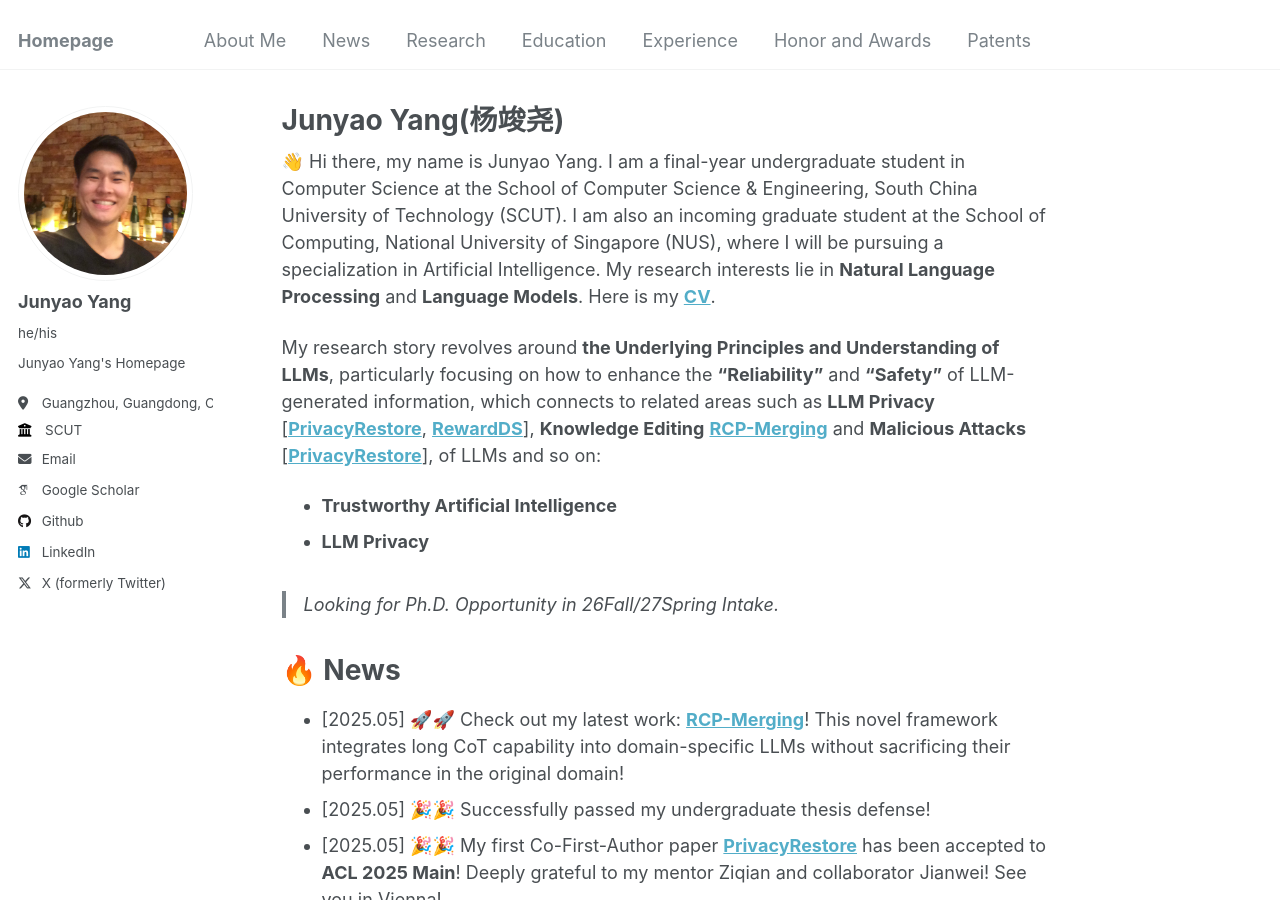
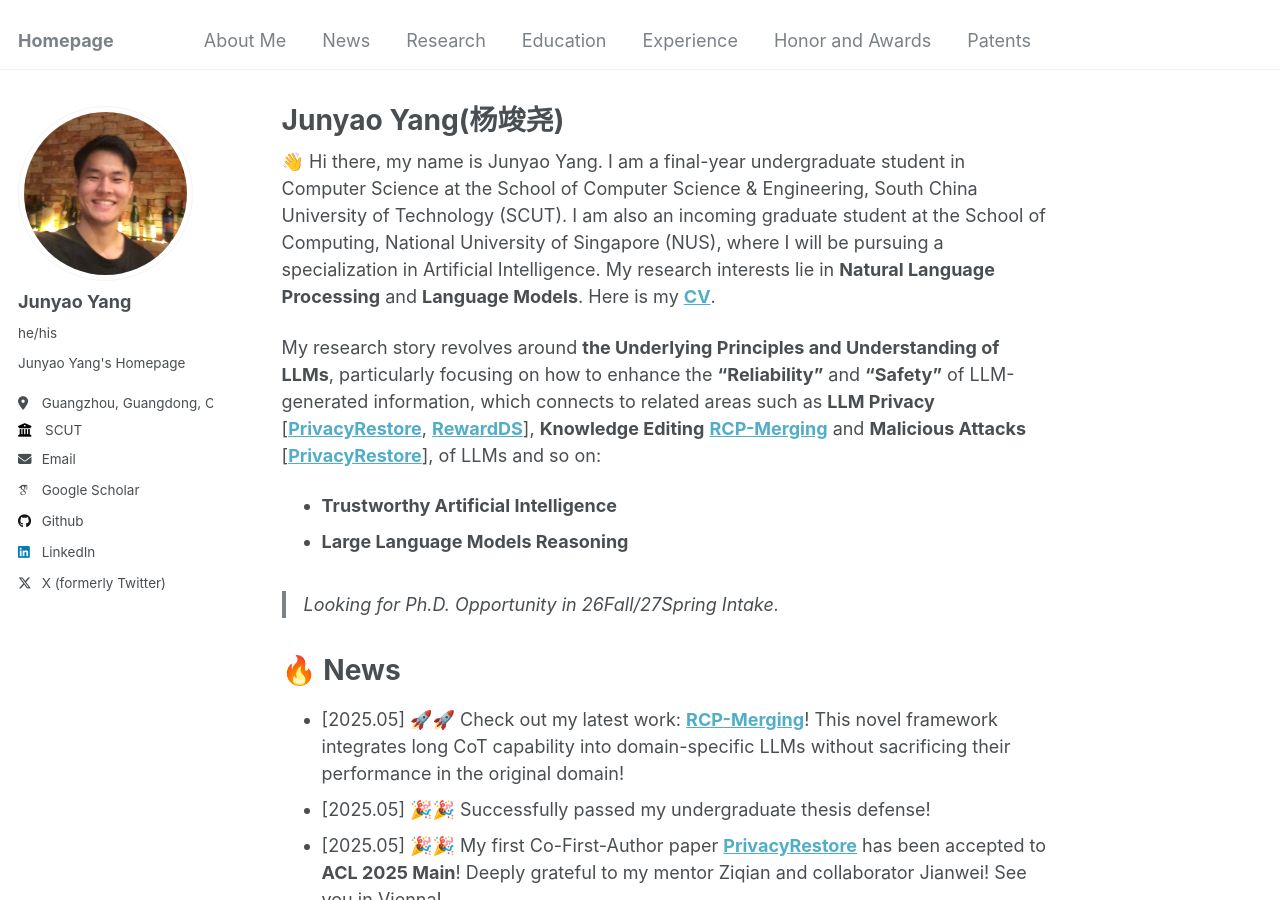
Before and after one commit to jyyang26/jyyang26.github.io, a Jekyll site: the page built from _pages/about.md, in a window 1280 px wide and 900 px high. Built offline with Jekyll 4.4.1, drawn with Linux system fonts in a browser that asks for light colours; some web fonts are replaced.

Commit message:
Update about.md

```diff
--- a/_pages/about.md
+++ b/_pages/about.md
@@ -12,7 +12,7 @@ redirect_from:
 My research story revolves around **the Underlying Principles and Understanding of LLMs**, particularly focusing on how to enhance the **"Reliability"** and **"Safety"** of LLM-generated information, which connects to related areas such as **LLM Privacy** [**[PrivacyRestore](https://arxiv.org/abs/2406.01394)**, **[RewardDS](https://arxiv.org/abs/2502.18517)**], **Knowledge Editing** **[RCP-Merging](https://arxiv.org/abs/2508.03140)** and **Malicious Attacks** [**[PrivacyRestore](https://arxiv.org/abs/2406.01394)**], of LLMs and so on:
 
 - **Trustworthy Artificial Intelligence**
-- **LLM Privacy**
+- **Large Language Models Reasoning**
 
 > Looking for Ph.D. Opportunity in 26Fall/27Spring Intake.
 
```
